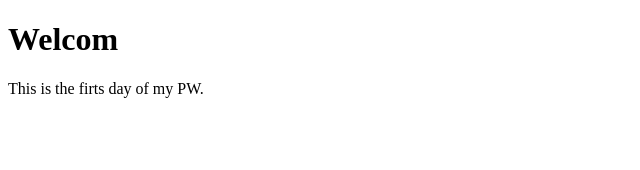
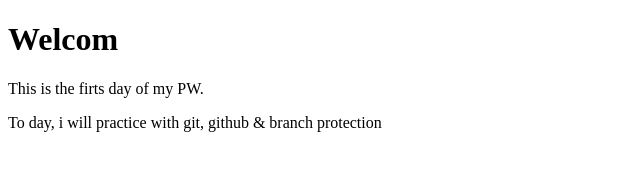
Before and after one commit to mob893/me, a plain HTML site: page index.html in a window 1280 px wide. Shown: the whole page, without its empty margins (0-640 px from the left). Drawn offline with Linux system fonts and the light colour scheme.

Commit message:
add note

```diff
--- a/index.html
+++ b/index.html
@@ -9,5 +9,6 @@
 <body>
     <h1>Welcom</h1>
     <p>This is the firts day of my PW.</p>
+    <p>To day, i will practice with git, github & branch protection</p>
 </body>
 </html>
```
